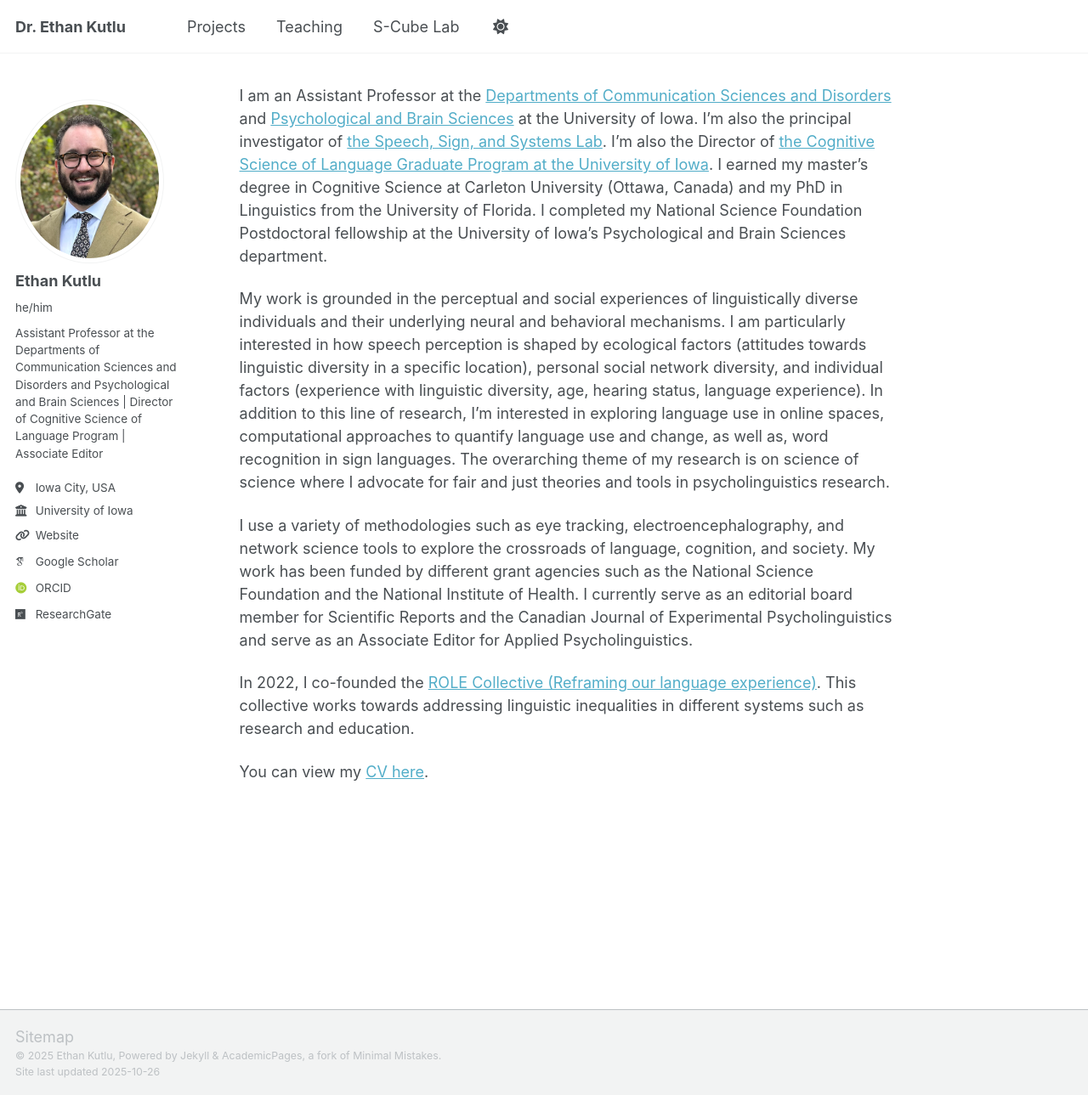
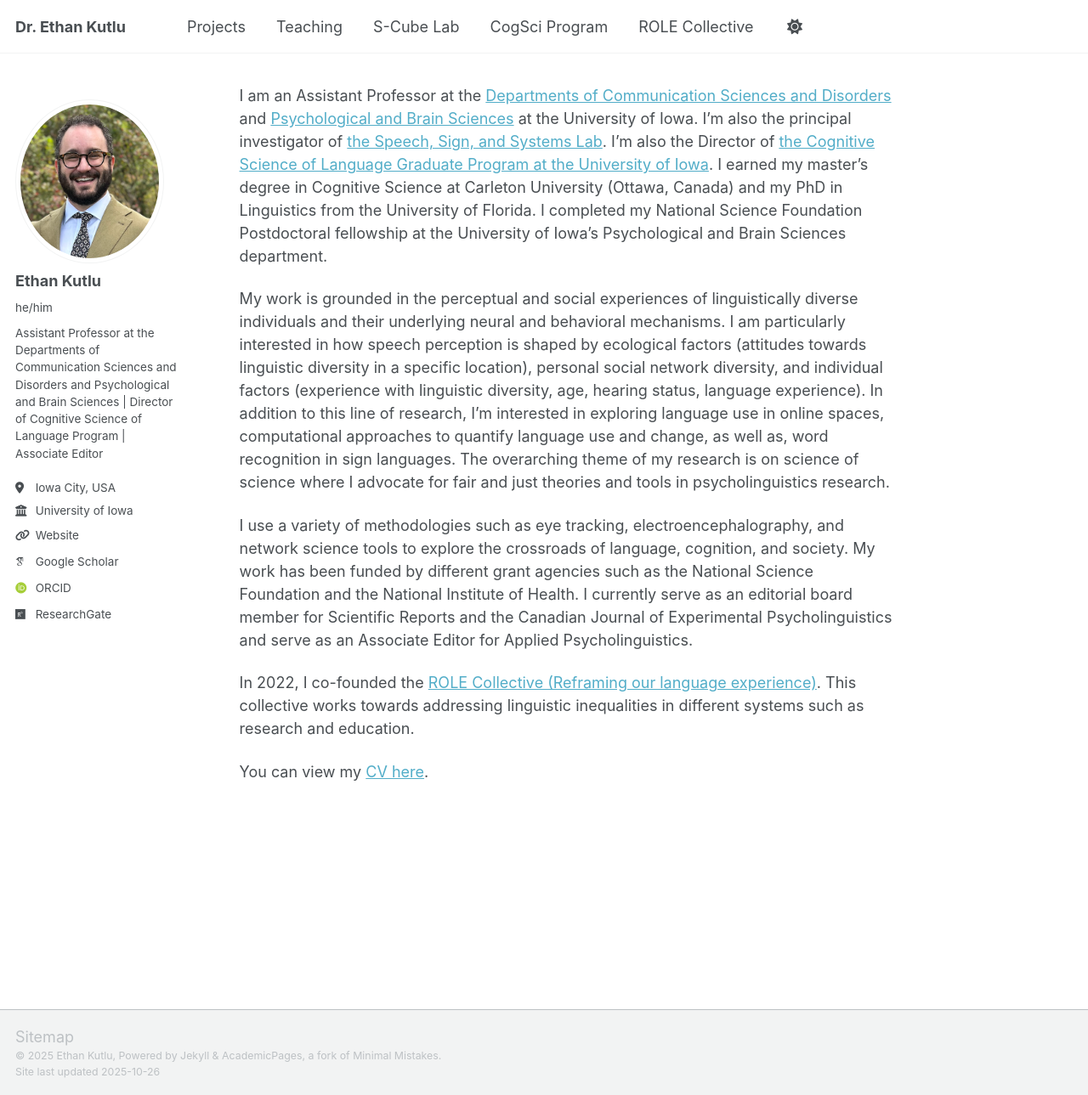
Before and after one commit to ethankutlu/ethankutlu.github.io, a Jekyll site: the page built from _pages/about.md, in a window 1280 px wide and 1289 px high. Shown: the whole window at 85% size. Built offline with Jekyll 4.4.1, drawn with Linux system fonts in a browser that asks for light colours; some web fonts are replaced; a script that is not in the unit is left out.

Commit message:
Update navigation.yml

```diff
--- a/_data/navigation.yml
+++ b/_data/navigation.yml
@@ -20,6 +20,12 @@ main:
   - title: "S-Cube Lab"
     url: https://s-cube.lab.uiowa.edu/
 
+  - title: "CogSci Program"
+    url: https://cogscilang.grad.uiowa.edu/
+
+  - title: "ROLE Collective"
+    url: https://www.rolecollective.org/
+
  # - title: "Portfolio"
   #  url: /portfolio/
 
```
